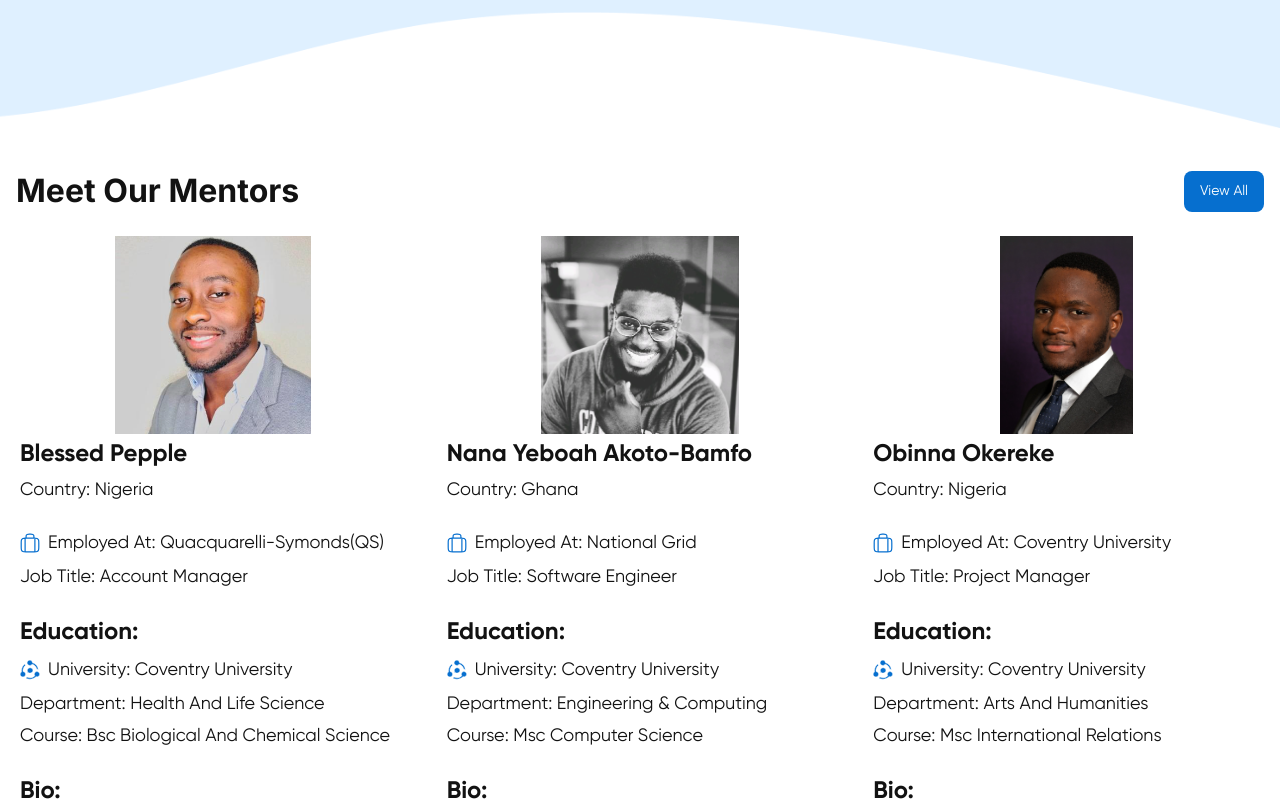
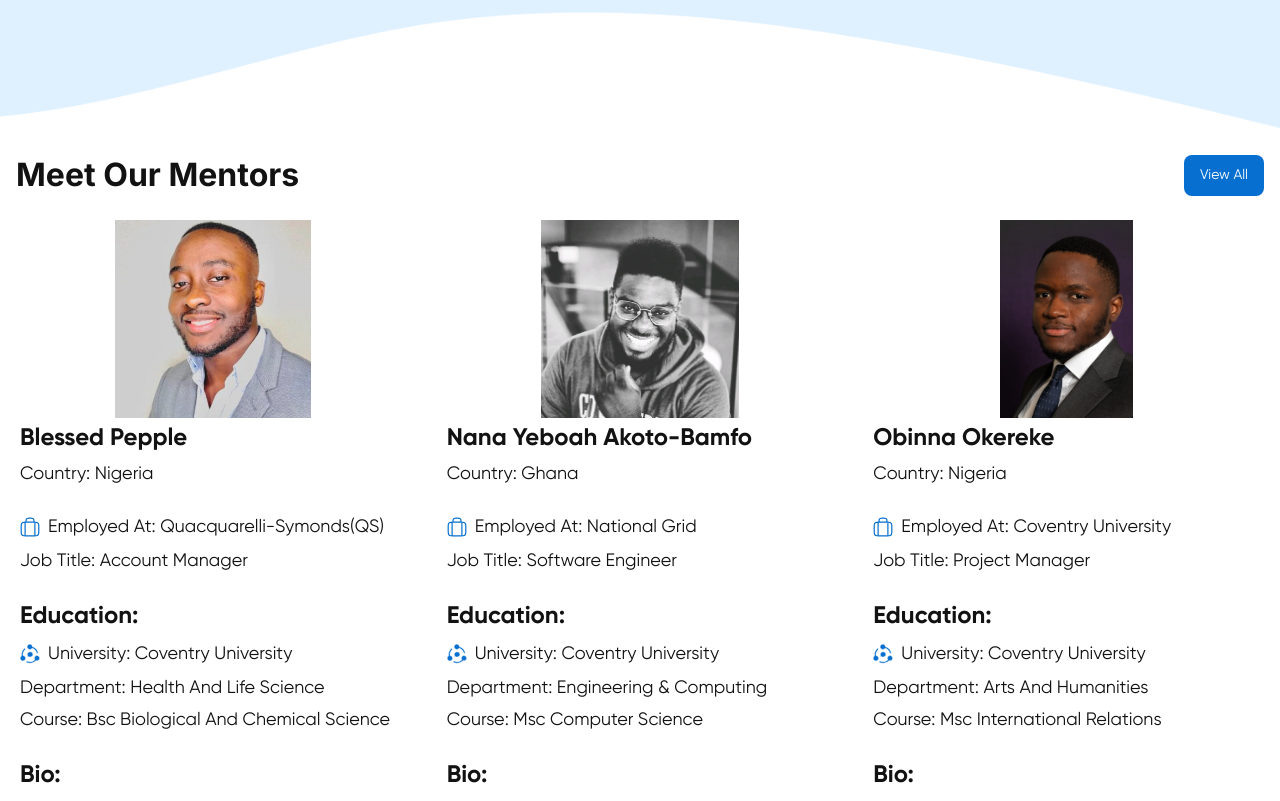
Before and after one commit to Nanayeboahakoto-bamfo/StriveInt, a Next.js app: page / in a window 1280 px wide. Shown: the part 780-1581 px from the top of the page. Built offline with nearby package versions, Linux system fonts and the light colour scheme.

Commit message:
Update globals.css

```diff
--- a/app/globals.css
+++ b/app/globals.css
@@ -59,7 +59,7 @@ body {
 
 @media screen and (min-width: 640px) {
   .container {
-    padding: 2rem 1rem;
+    padding: 1rem 1rem;
   }
 }
 
```
